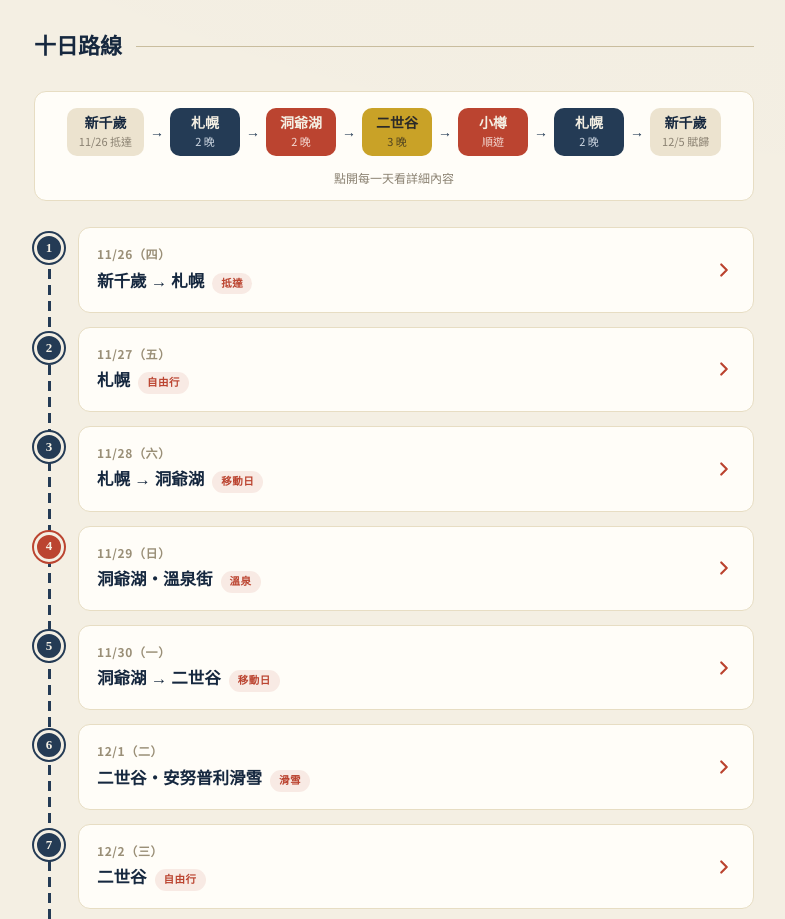
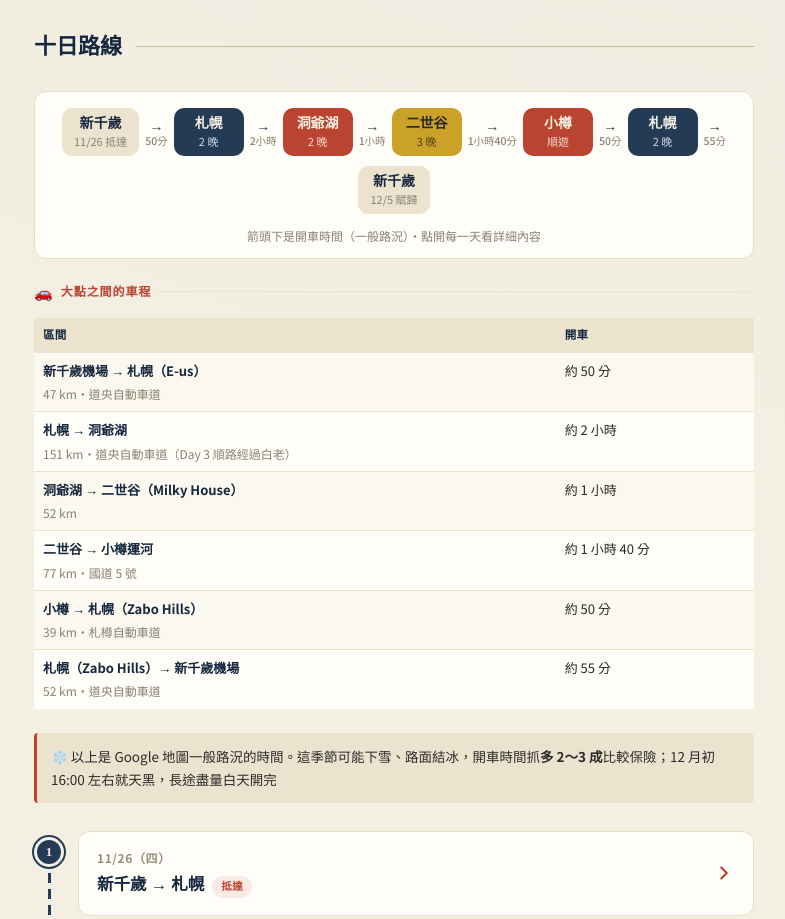
Before and after one commit to Yayewww/2026-hokkaidou-travel-plan, a plain HTML site: page index.html in a window 1280 px wide. Shown: the part 4280-5199 px from the top of the page, without its empty margins (246-1031 px from the left). Drawn offline with Linux system fonts and the light colour scheme; a web font is replaced by a local one.

Commit message:
加上各段開車時間與每天預估抵達時間
- 十日路線：路線條箭頭下標開車時間，下方新增「大點之間的車程」表（Google 地圖一般路況），附冬季路況與天黑時間提醒
- Day 1：落地→入境領行李→取車→開車 50 分，預估 16:00 前後到 E-us
- Day 3：直達約 2 小時；經白老兩家美食開車共約 2.5 小時，預估 14:00～14:30 到湖の栖
- Day 5：洞爺湖→二世谷約 1 小時，約 12:00 到，15:00 才能入住
- Day 8：二世谷→小樽約 1 小時 40 分、小樽→札幌約 50 分（取代原本 90～120／30～60 分的估計，路線圖同步更新）
- Day 10：札幌→機場約 55 分，含加油還車約 11:40 到航廈

Co-Authored-By: Claude Opus 5.5 <noreply@anthropic.com>

```diff
--- a/index.html
+++ b/index.html
@@ -176,7 +176,7 @@
   .day-body ul{margin:14px 0 0; padding-left:20px;}
   .day-body li{margin-bottom:9px; font-size:14.5px;}
   .day-body li b{color:var(--indigo-deep);}
-  .day-body .highlight{
+  .day-body .highlight, .drive-box .highlight{
     margin-top:14px; padding:12px 14px; background:var(--paper-deep);
     border-left:3px solid var(--vermillion); border-radius:4px; font-size:13.5px;
   }
@@ -353,6 +353,9 @@
   .rs-node.air span{color:#8a8171;}
   .rs-arrow{color:var(--indigo); font-weight:700; font-size:14px;}
   .rs-note{flex-basis:100%; text-align:center; font-size:12px; color:#8a8171; margin-top:2px;}
+  .rs-arrow{display:inline-flex; flex-direction:column; align-items:center; line-height:1.15;}
+  .rs-arrow small{font-size:10.5px; font-weight:500; color:#8a8171; white-space:nowrap; margin-top:2px;}
+  .drive-box{margin:-6px 0 28px;}
 
   .todo{
     margin-top:4px; padding:12px 14px; border:1.5px dashed var(--line);
@@ -719,19 +722,35 @@
 
     <div class="route-strip">
       <div class="rs-node air"><b>新千歲</b><span>11/26 抵達</span></div>
-      <span class="rs-arrow">→</span>
+      <span class="rs-arrow">→<small>50分</small></span>
       <div class="rs-node"><b>札幌</b><span>2 晚</span></div>
-      <span class="rs-arrow">→</span>
+      <span class="rs-arrow">→<small>2小時</small></span>
       <div class="rs-node onsen"><b>洞爺湖</b><span>2 晚</span></div>
-      <span class="rs-arrow">→</span>
+      <span class="rs-arrow">→<small>1小時</small></span>
       <div class="rs-node snow"><b>二世谷</b><span>3 晚</span></div>
-      <span class="rs-arrow">→</span>
+      <span class="rs-arrow">→<small>1小時40分</small></span>
       <div class="rs-node onsen"><b>小樽</b><span>順遊</span></div>
-      <span class="rs-arrow">→</span>
+      <span class="rs-arrow">→<small>50分</small></span>
       <div class="rs-node"><b>札幌</b><span>2 晚</span></div>
-      <span class="rs-arrow">→</span>
+      <span class="rs-arrow">→<small>55分</small></span>
       <div class="rs-node air"><b>新千歲</b><span>12/5 賦歸</span></div>
-      <div class="rs-note">點開每一天看詳細內容</div>
+      <div class="rs-note">箭頭下是開車時間（一般路況）・點開每一天看詳細內容</div>
+    </div>
+
+    <div class="drive-box">
+      <div class="day-sec-label"><span class="ico">🚗</span><span class="txt">大點之間的車程</span><span class="line"></span></div>
+      <div class="food-table-wrap">
+      <table class="food-table">
+        <tr><th>區間</th><th class="nw">開車</th></tr>
+        <tr><td class="sname">新千歲機場 → 札幌（E-us）<small>47 km・道央自動車道</small></td><td class="nw">約 50 分</td></tr>
+        <tr><td class="sname">札幌 → 洞爺湖<small>151 km・道央自動車道（Day 3 順路經過白老）</small></td><td class="nw">約 2 小時</td></tr>
+        <tr><td class="sname">洞爺湖 → 二世谷（Milky House）<small>52 km</small></td><td class="nw">約 1 小時</td></tr>
+        <tr><td class="sname">二世谷 → 小樽運河<small>77 km・國道 5 號</small></td><td class="nw">約 1 小時 40 分</td></tr>
+        <tr><td class="sname">小樽 → 札幌（Zabo Hills）<small>39 km・札樽自動車道</small></td><td class="nw">約 50 分</td></tr>
+        <tr><td class="sname">札幌（Zabo Hills）→ 新千歲機場<small>52 km・道央自動車道</small></td><td class="nw">約 55 分</td></tr>
+      </table>
+      </div>
+      <div class="highlight">❄️ 以上是 Google 地圖一般路況的時間。這季節可能下雪、路面結冰，開車時間抓<b>多 2～3 成</b>比較保險；12 月初 16:00 左右就天黑，長途盡量白天開完</div>
     </div>
 
     <div class="line-wrap">
@@ -761,9 +780,16 @@
               </div>
             </div>
             <div class="day-section">
+              <div class="day-sec-label"><span class="ico">🚗</span><span class="txt">機場 → 住處</span><span class="line"></span></div>
+              <ul>
+                <li>13:15 落地 → 入境、領行李約 1 小時 → 搭接駁車去租車公司取車約 45 分</li>
+                <li>新千歲機場 → E-us：開車約 <b>50 分鐘</b>（47 km，道央自動車道）</li>
+                <li>預估 <b>16:00 前後</b>抵達住處</li>
+              </ul>
+            </div>
+            <div class="day-section">
               <div class="day-sec-label"><span class="ico">🏨</span><span class="txt">入住</span><span class="line"></span></div>
               <ul>
-                <li>入境、領行李後前往札幌市區</li>
                 <li><b>E-us Naebo Station 402</b>：Check-in <b>15:00–22:00</b>，1 間公寓、7 位成人，住 2 晚（11/26–11/28）</li>
               </ul>
             </div>
@@ -833,7 +859,12 @@
             </div>
             <div class="day-section">
               <div class="day-sec-label"><span class="ico">🚗</span><span class="txt">移動</span><span class="line"></span></div>
-              <div class="todo">札幌 → 洞爺湖，沿途行程待安排</div>
+              <ul>
+                <li>札幌 → 洞爺湖直達：開車約 <b>2 小時</b>（151 km，道央自動車道）。另一條國道 230 號翻中山峠約 2 小時 15 分，冬天山路容易結冰，走高速比較保險</li>
+                <li>順路吃白老美食：札幌 → Uemura 約 1 小時 20 分 → かに王 約 20 分 → 洞爺湖 約 55 分，開車共約 2 小時 30 分</li>
+                <li>10:00 退房出發，兩家都去、各待 45 分～1 小時的話，預估 <b>14:00～14:30</b> 到湖の栖（15:00 起可以 check-in）</li>
+              </ul>
+              <div class="todo">沿途其他行程待安排</div>
             </div>
             <div class="day-section">
               <div class="day-sec-label"><span class="ico">🍽️</span><span class="txt">沿途美食（白老）</span><span class="line"></span></div>
@@ -911,6 +942,13 @@
               <div class="day-sec-label"><span class="ico">🧳</span><span class="txt">退房</span><span class="line"></span></div>
               <ul>
                 <li><b>The Lake Suite 湖の栖</b> 退房，前往二世谷</li>
+              </ul>
+            </div>
+            <div class="day-section">
+              <div class="day-sec-label"><span class="ico">🚗</span><span class="txt">移動</span><span class="line"></span></div>
+              <ul>
+                <li>洞爺湖 → 二世谷（Milky House 主館）：開車約 <b>1 小時</b>（52 km）</li>
+                <li>11:00 退房直接開過去，約 <b>12:00</b> 就到；Milky House <b>15:00</b> 才能入住，中間可以先吃午餐</li>
               </ul>
             </div>
             <div class="day-section">
@@ -1018,8 +1056,8 @@
                 <line x1="90" y1="60" x2="200" y2="60" stroke="#243B55" stroke-width="2.5" marker-end="url(#arrow8)"/>
                 <line x1="300" y1="60" x2="410" y2="60" stroke="#243B55" stroke-width="2.5" marker-end="url(#arrow8)"/>
                 <line x1="510" y1="60" x2="620" y2="60" stroke="#243B55" stroke-width="2.5" marker-end="url(#arrow8)"/>
-                <text x="145" y="48" text-anchor="middle" fill="#8a8171" font-size="11" font-family="sans-serif">約90–120分</text>
-                <text x="565" y="48" text-anchor="middle" fill="#8a8171" font-size="11" font-family="sans-serif">約30–60分</text>
+                <text x="145" y="48" text-anchor="middle" fill="#8a8171" font-size="11" font-family="sans-serif">約1小時40分</text>
+                <text x="565" y="48" text-anchor="middle" fill="#8a8171" font-size="11" font-family="sans-serif">約50分</text>
 
                 <rect x="10" y="35" width="80" height="50" rx="10" fill="#243B55"/>
                 <text x="50" y="55" text-anchor="middle" fill="#F4EFE3" font-size="13" font-weight="700" font-family="sans-serif">二世谷</text>
@@ -1044,7 +1082,7 @@
               <div class="day-sec-label"><span class="ico">🧳</span><span class="txt">退房・移動</span><span class="line"></span></div>
               <ul>
                 <li><b>銀河住宿加早餐旅館</b>：<b>10:00 前</b>退房</li>
-                <li>二世谷 → 小樽：約 <b>90～120 分鐘</b></li>
+                <li>二世谷 → 小樽運河：開車約 <b>1 小時 40 分</b>（77 km，國道 5 號）；10:00 出發約 <b>11:40</b> 到小樽</li>
               </ul>
             </div>
             <div class="day-section">
@@ -1062,7 +1100,7 @@
             <div class="day-section">
               <div class="day-sec-label"><span class="ico">🏨</span><span class="txt">前往札幌・入住</span><span class="line"></span></div>
               <ul>
-                <li>小樽 → 札幌：約 <b>30～60 分鐘</b></li>
+                <li>小樽 → 札幌（Zabo Hills）：開車約 <b>50 分鐘</b>（39 km，札樽自動車道）；例如 15:30 離開小樽，約 <b>16:20</b> 到住處</li>
                 <li><b>Zabo Hills 203</b>（札幌），住 2 晚（12/3–12/5），7 位成人；Check-in <b>15:00–22:00</b>，要先告訴房東抵達時間</li>
               </ul>
               <div style="margin-top:8px;"><a class="pin" href="https://www.booking.com/Share-0KEf1W" target="_blank" rel="noopener">🔗 Booking.com 頁面</a></div>
@@ -1122,6 +1160,8 @@
               <div class="day-sec-label"><span class="ico">🧳</span><span class="txt">退房</span><span class="line"></span></div>
               <ul>
                 <li><b>Zabo Hills 203</b>：<b>10:00 前</b>退房，前往新千歲機場</li>
+                <li>札幌 → 新千歲機場：開車約 <b>55 分鐘</b>（52 km，道央自動車道）</li>
+                <li>還車前先加滿油，還車再搭接駁車到航廈約 30 分；10:00 出發的話約 <b>11:40</b> 到航廈，比建議的 12:40 早 1 小時</li>
               </ul>
             </div>
             <div class="day-section">
```
